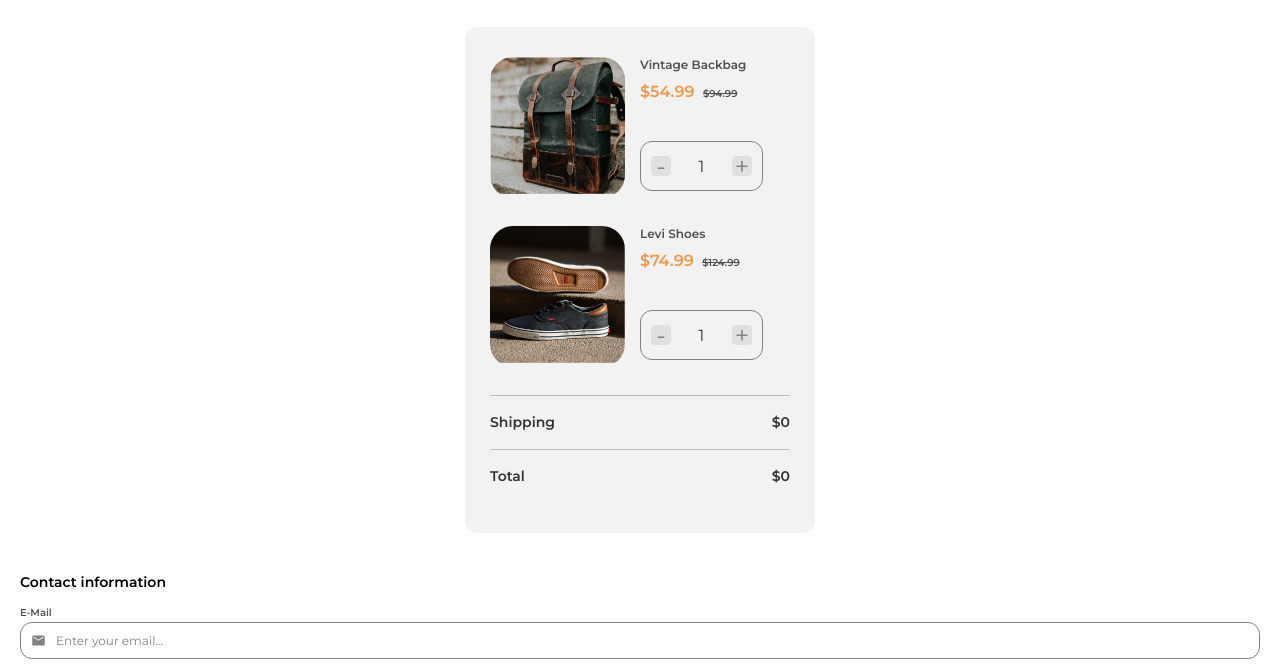
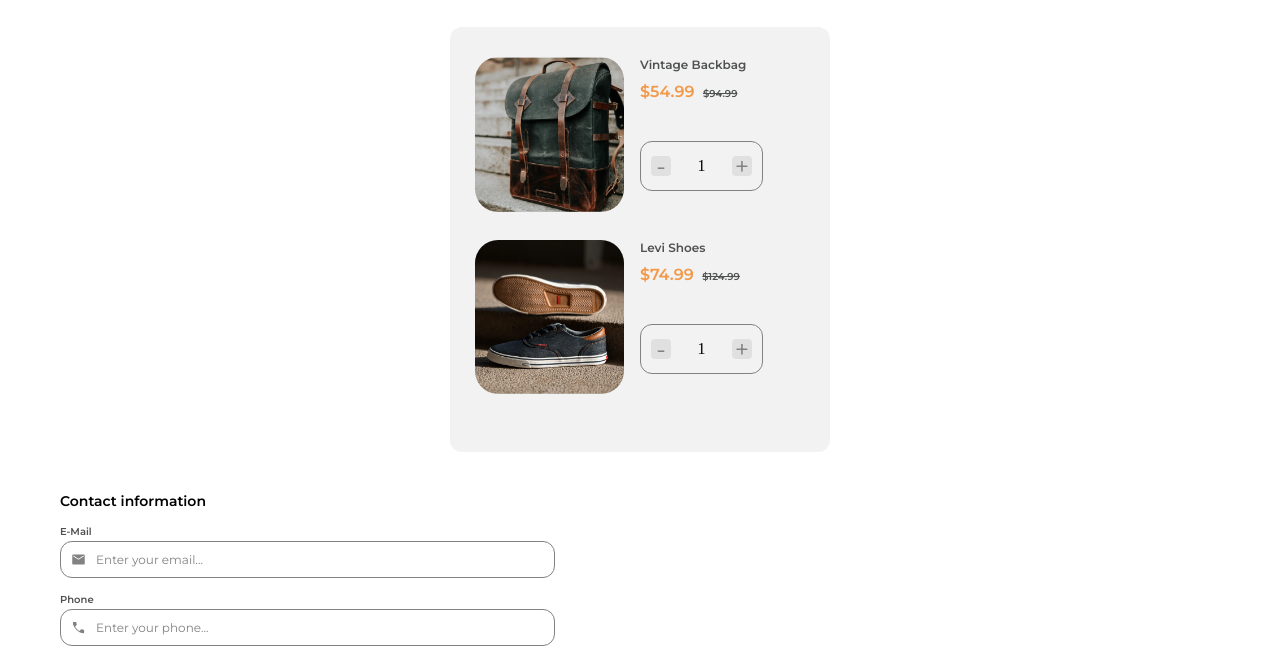
Before and after one commit to CamiloBeltran24/checkout-page-devchallenge, a plain HTML site: page index.html in a window 1280 px wide. Shown: the part 72-743 px from the top of the page. Drawn offline with Linux system fonts and the light colour scheme.

Commit message:
Add shopingCart Functionality

```diff
--- a/assets/js/index.js
+++ b/assets/js/index.js
@@ -1,98 +1,85 @@
-const products = [
+const original_products = [
   {
-    name: "Vintage Backbag",
+    name: 'Vintage Backbag',
     price: 94.99,
     price_discount: 54.99,
-    product_image: "/assets/images/photo1.png",
+    product_image: '/assets/images/photo1.png',
     amount: 1,
     shipping: 9.5,
   },
   {
-    name: "Levi Shoes",
+    name: 'Levi Shoes',
     price: 124.99,
     price_discount: 74.99,
-    product_image: "/assets/images/photo2.png",
+    product_image: '/assets/images/photo2.png',
     amount: 1,
     shipping: 9.5,
   },
 ];
 
-let productsInCart = [];
+const products_in_cart = [];
 
-function calculateTotal(products) {
-  let totalBox = document.querySelector(".total__price");
-}
+const increase = (product) => {
+  product.amount += 1;
+};
 
-function createElementInCart(product) {
-  let element = `
-      <div class="product">
-        <div class="product-image">
-          <figure>
-            <img src="${product.product_image}" alt="${product.name}"/>
-          </figure>
-        </div>
-        <div class="product-info">
-          <div class="name">${product.name}</div>
-          <div class="prices">
-            <span class="price-discount">$${product.price_discount}</span>
-            <span class="price">$${product.price}</span>
-          </div>
-          <div class="quantity">
-            <div id="less" class='less'>-</div>
-            <span class="quantity__number">${product.amount}</span>
-            <div class='add'>+</div>
-          </div>
-        </div>
-      </div>`;
+const decrease = (product) => {
+  if (product.amount > 0) {
+    product.amount -= 1;
+  }
+};
+const shoppingBag = (products) => {
+  products.forEach((product) => {
+    const add_button = document.querySelector(`.add-${product.standar_name}`);
+    const less_button = document.querySelector(`.less-${product.standar_name}`);
+    const quantity = document.querySelector(
+      `.quantity-${product.standar_name} .quantity_number`
+    );
 
-  return element;
-}
+    add_button.addEventListener('click', () => {
+      increase(product);
+      quantity.innerText = product.amount;
+    });
 
-function addContentInCart() {
-  const shoppingCartBox = document.querySelector(".shopping-cart");
+    less_button.addEventListener('click', () => {
+      decrease(product);
+      quantity.innerText = product.amount;
+    });
+  });
+};
+
+const renderProducts = (products) => {
+  let shoppingCart = document.querySelector('.shopping-cart');
+
+  let standar_name = '';
 
   products.forEach((product) => {
-    let product_cart = createElementInCart(product);
-
-    shoppingCartBox.innerHTML += product_cart;
+    standar_name = product.name.replace(' ', '-').toLowerCase();
+    let HTML_PRODUCT = `
+    <div class='product'>
+      <figure class="product__image">
+        <img src="${product.product_image}" alt="imagen del producto ${product.name}" aria-label="imagen del producto ${product.name}">
+      </figure>
+      <div class="product__info">
+        <h3 class="name">${product.name}</h3>
+        <div class="prices">
+          <span class="price-discount">$${product.price_discount}</span>
+          <span class="price">$${product.price}</span>
+        </div>
+        <aside class="quantity quantity-${standar_name}">
+          <button class="less less-${standar_name}"> - </button>
+          <span class="quantity_number ">${product.amount}</span>
+          <button class="add add-${standar_name}"> + </button>
+        </aside>
+      </div>
+    </div>
+  `;
+    product.standar_name = standar_name;
+    products_in_cart.push({ ...product });
+    shoppingCart.innerHTML += HTML_PRODUCT;
   });
 
-  // for (let i = 0; i < productsInCart.length; i++) {
-  //   product = productsInCart[i];
-  //   button_class = product.name.replace(/\s/g, "").toLowerCase();
-  //   let row = cart[i];
+  shoppingBag(products_in_cart);
+};
 
-  //   row.innerHTML = `
-  //     <div class="product-image">
-  //       <figure>
-  //         <img src="${product.product_image}" alt="${product.name}" />
-  //       </figure>
-  //     </div>
-  //     <div class="product-info">
-  //       <div class="name">${product.name}</div>
-  //       <div class="prices">
-  //         <span class="price-discount">$${product.price_discount}</span>
-  //         <span class="price">$${product.price}</span>
-  //       </div>
-  //       <div class="quantity">
-  //         <div id="less-${button_class}" class='less '>-</div>
-  //         <span class="quantity__number">${product.amount}</span>
-  //         <div class='add add-${button_class}'>+</div>
-  //       </div>
-  //     </div>`;
-  // }
-
-  shoppingCartBox.innerHTML += `
-  <div class="purchase-info">
-    <div class="shipping">
-      <span>Shipping</span>
-      <span class="shipping__price">$0</span>
-    </div>
-    <div class="total">
-      <span>Total</span>
-      <div class="total__price">$0</div>
-    </div>
-  </div>`;
-}
-
-addContentInCart();
+renderProducts(original_products);
--- a/assets/scss/_form.scss
+++ b/assets/scss/_form.scss
@@ -15,6 +15,7 @@
     }
     .field {
       margin: 15px 0;
+      max-width: 495px;
       &.column {
         // width: 40%;
         display: inline-block;
@@ -53,31 +54,31 @@
       }
 
       &#mail {
-        background-image: url("/assets/svg/mail.svg");
+        background-image: url('/assets/svg/mail.svg');
       }
       &#phone {
-        background-image: url("/assets/svg/phone.svg");
+        background-image: url('/assets/svg/phone.svg');
       }
       &#full-name {
-        background-image: url("/assets/svg/account.svg");
+        background-image: url('/assets/svg/account.svg');
       }
       &#address {
-        background-image: url("/assets/svg/home.svg");
+        background-image: url('/assets/svg/home.svg');
       }
       &#city {
-        background-image: url("/assets/svg/location.svg");
+        background-image: url('/assets/svg/location.svg');
       }
       &#postal-code {
-        background-image: url("/assets/svg/markunread.svg");
+        background-image: url('/assets/svg/markunread.svg');
       }
     }
     #country {
-      background-image: url("/assets/svg/location.svg");
+      background-image: url('/assets/svg/location.svg');
     }
     .gdpr {
       display: flex;
       position: relative;
-      input[type="checkbox"] {
+      input[type='checkbox'] {
         visibility: hidden;
         z-index: -1;
         opacity: 0;
@@ -92,7 +93,7 @@
           font-weight: 600;
           margin-top: 5px;
           &::after {
-            content: "";
+            content: '';
             display: block;
             position: absolute;
             width: 15px;
--- a/assets/scss/_shopping-cart.scss
+++ b/assets/scss/_shopping-cart.scss
@@ -1,6 +1,6 @@
 .shopping-cart {
   width: 95%;
-  max-width: 350px;
+  max-width: 380px;
   padding: 30px 25px;
   background-color: $cart;
   margin: 0 auto;
@@ -9,21 +9,18 @@
     display: flex;
     margin-bottom: 28px;
     justify-content: space-between;
-    &-image {
+    &__image {
       width: 45%;
       max-width: 160px;
       border-radius: 23px;
       overflow: hidden;
-      figure {
+      img {
         width: 100%;
-        img {
-          width: 100%;
-          height: 100%;
-          object-fit: cover;
-        }
+        height: 100%;
+        object-fit: cover;
       }
     }
-    &-info {
+    &__info {
       width: 50%;
       .name {
         color: $secondary-color;
@@ -72,6 +69,8 @@
           align-items: center;
           justify-content: center;
           border-radius: 4px;
+          border: none;
+          outline: none;
         }
         &__number {
           font-family: $primary-font;
@@ -95,7 +94,7 @@
       justify-content: space-between;
       align-items: center;
       &::before {
-        content: "";
+        content: '';
         position: absolute;
         display: block;
         top: 0;
--- a/assets/scss/variables.scss
+++ b/assets/scss/variables.scss
@@ -4,7 +4,7 @@ $label-color: #828282;
 $text-color: #333333;
 $cart: #f2f2f2;
 $select-drop-color: #e0e0e0;
-$primary-font: "Montserrat", sans-serif;
+$primary-font: 'Montserrat', sans-serif;
 
 * {
   box-sizing: border-box;
@@ -31,3 +31,8 @@ footer {
     text-decoration: none;
   }
 }
+.container {
+  width: 100%;
+  max-width: 1200px;
+  margin: 0 auto;
+}
```
Also changed, not shown: assets/css/style.css, 1 other file.
